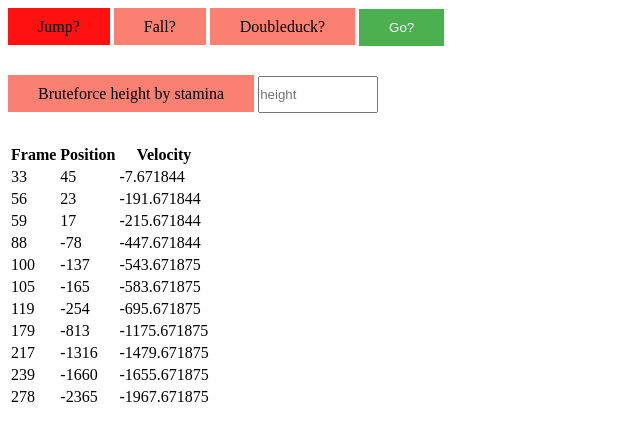
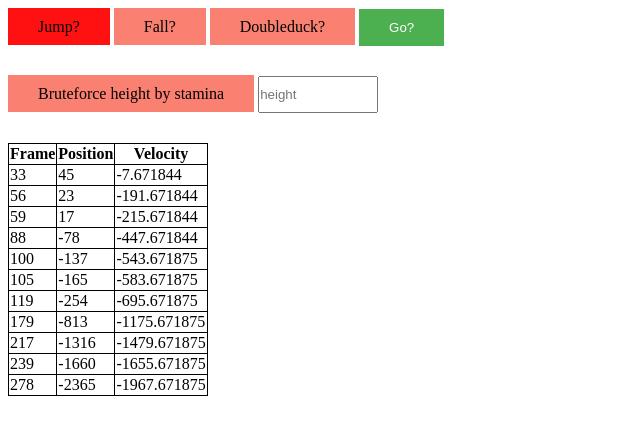
Before and after one commit to etojuice/etojuice.github.io, a plain HTML site: page stuff/cs16_pixelwalk/index.html in a window 1280 px wide. Both pictures are taken after a click on the button "Go?". Shown: the part 79-520 px from the top of the page, without its empty margins (0-640 px from the left). Drawn offline with Linux system fonts and the light colour scheme.

Commit message:
:arrow_up:

```diff
--- a/stuff/cs16_pixelwalk/css/style.css
+++ b/stuff/cs16_pixelwalk/css/style.css
@@ -1,3 +1,11 @@
+table {
+	border-collapse: collapse;
+}
+
+td, th {
+	border: 1px solid black;
+}
+
 input[type=text] {
     width: 120px;
     padding: 0;
```
